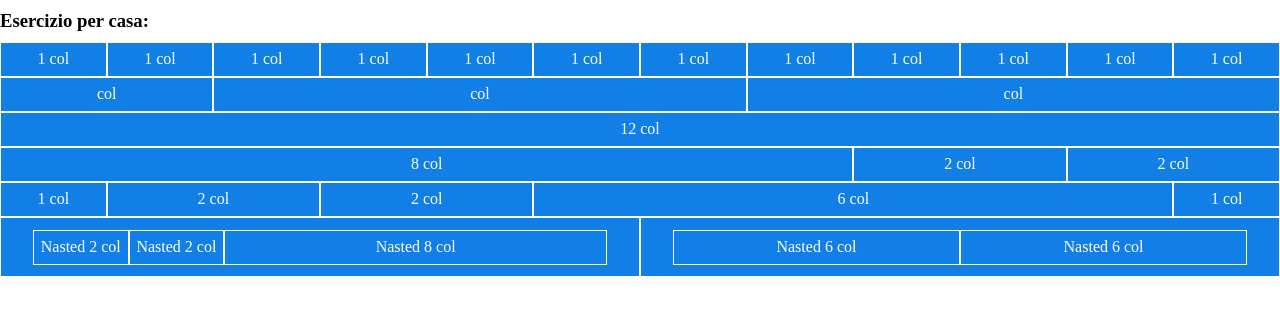
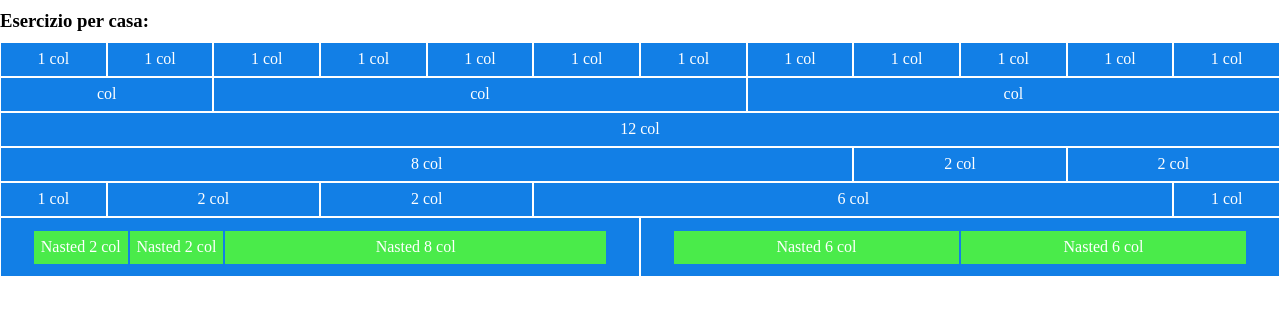
Before and after one commit to camillapalombi/html-css-12bool, a plain HTML site: page index.html in a window 1280 px wide. Drawn offline with Linux system fonts and the light colour scheme.

Commit message:
riga 6 stile

```diff
--- a/style/style.css
+++ b/style/style.css
@@ -14,3 +14,8 @@ h3 {
     color: black;
     margin: 10px 0;
 }
+
+.col-2-nested , .col-8-nested , .col-6-nasted {
+    background-color: rgb(74, 235, 74);
+    border-color: rgb(18, 127, 230);
+}
```
